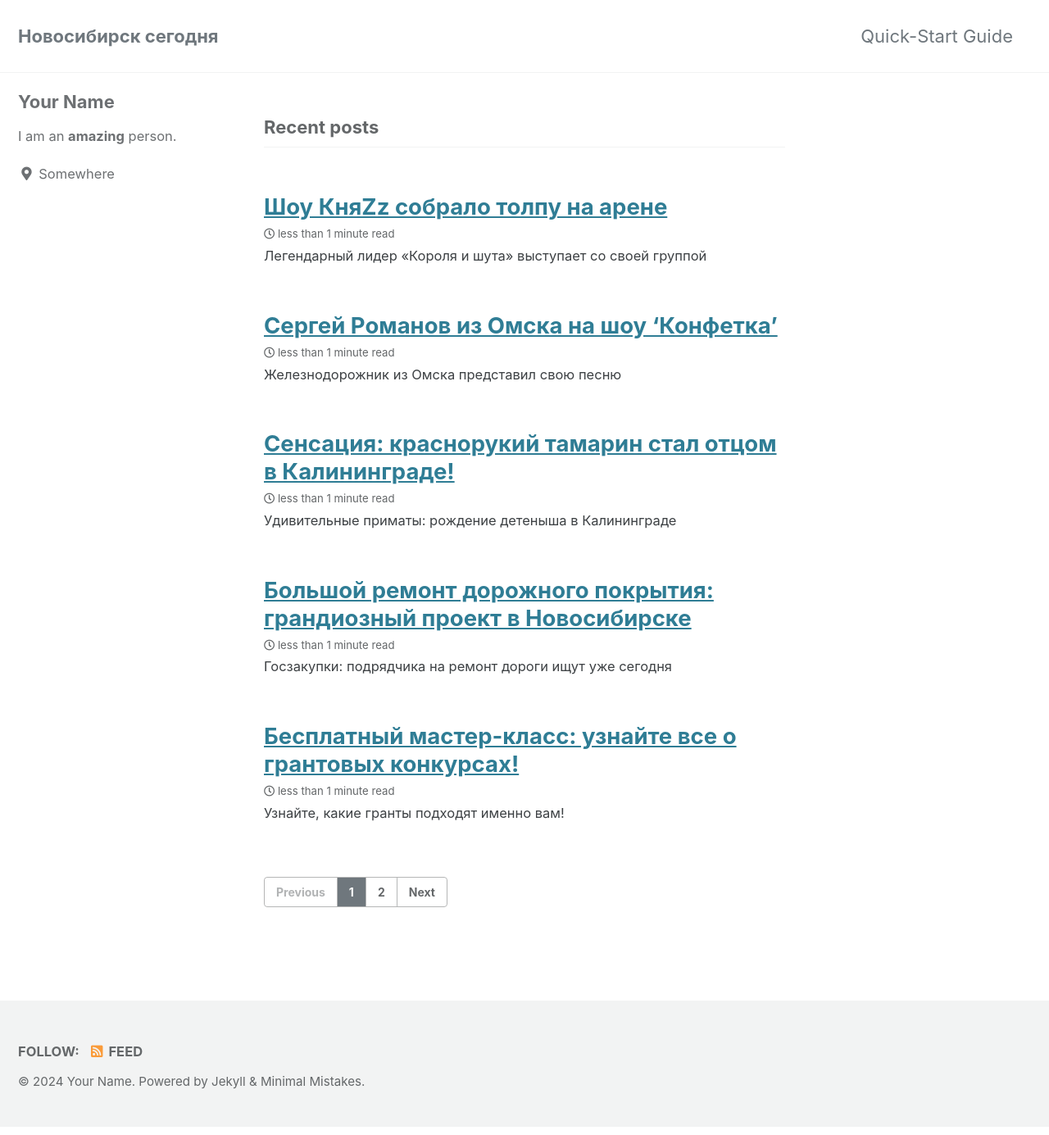
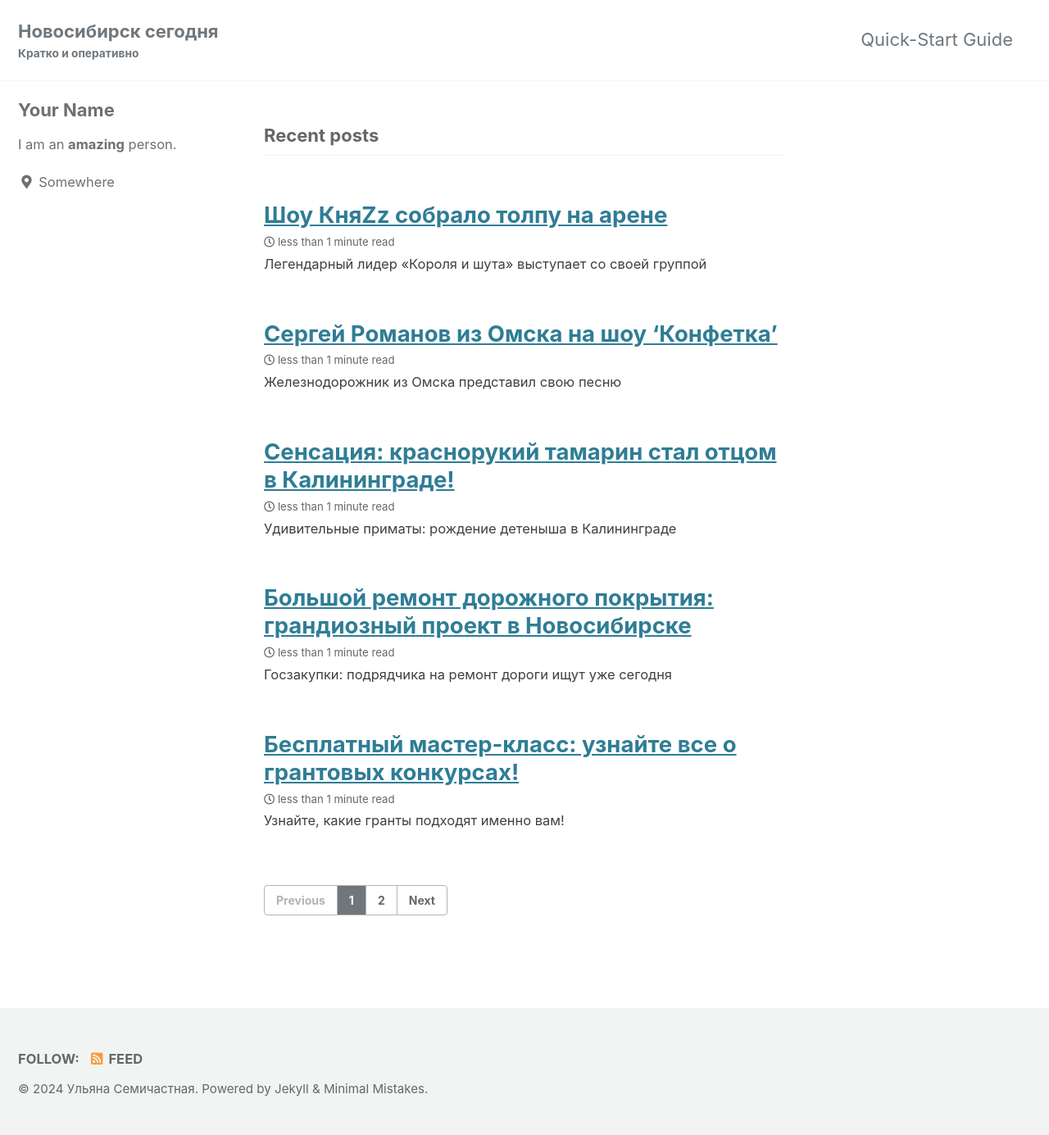
Before and after one commit to sibvlogru/nso-novosibirsk--web, a Jekyll site: the page built from index.html, in a window 1280 px wide. Shown: the whole page at 82% size. Built offline with Jekyll 4.4.1, drawn with Linux system fonts in a browser that asks for light colours; cached includes are drawn as plain includes; the list of posts is cut into pages by our own code.

Commit message:
Update _config.yml

```diff
--- a/_config.yml
+++ b/_config.yml
@@ -2,8 +2,8 @@ minimal_mistakes_skin: default
 locale: en-US
 title: 'Новосибирск сегодня'
 title_separator: '-'
-subtitle: null
-name: 'Your Name'
+subtitle: 'Кратко и оперативно'
+name: 'Ульяна Семичастная'
 description: 'Новости Новосибирска и Новосибирской области'
 url: null
 baseurl: null
```
